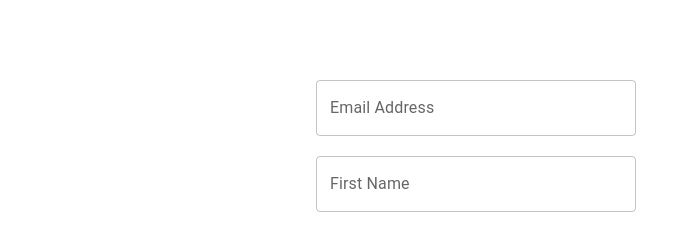
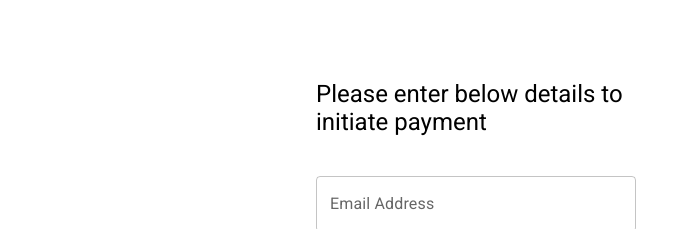
Before and after one commit to kashyap-sri/mamo-challenges, a React app: page / in a window 1280 px wide. Shown: the top 229 px of the page, 164-863 px from the left. Built offline with nearby package versions, Linux system fonts and the light colour scheme.

Commit message:
added heading and roboto as default font

```diff
--- a/package.json
+++ b/package.json
@@ -4,6 +4,7 @@
     "dependencies": {
         "@emotion/react": "^11.11.4",
         "@emotion/styled": "^11.11.5",
+        "@fontsource/roboto": "^5.0.13",
         "@mui/icons-material": "^5.16.1",
         "@mui/material": "^5.16.1",
         "@mui/styled-engine-sc": "^6.0.0-alpha.18",
--- a/src/app/pages/Payments.js
+++ b/src/app/pages/Payments.js
@@ -106,6 +106,9 @@ const Payments = () => {
     <div className="payments">
       <Header />
       <div className="payments__form">
+        <div className="payments__heading">
+          Please enter below details to initiate payment
+        </div>
         {
           loading ?
           <CircularProgress /> :
--- a/src/styles/base/_base.scss
+++ b/src/styles/base/_base.scss
@@ -1,3 +1,5 @@
+@import '~@fontsource/roboto';
+
 html {
     box-sizing: border-box;
 }
@@ -12,4 +14,5 @@ body,
     height: 100%;
     width: 100%;
     margin: 0;
+    font-family: 'Roboto', sans-serif;
 }
--- a/src/styles/pages/_payments.scss
+++ b/src/styles/pages/_payments.scss
@@ -1,6 +1,11 @@
 .payments {
     width: 100%;
     height: 100%;
+
+    &__heading {
+        font-size: $font-size-xl;
+        padding-bottom: 20px;
+    }
 
     #mamo-checkout {
         width: 100%;
```
Also changed, not shown: 1 other file.
